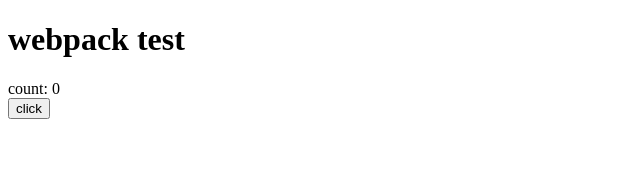
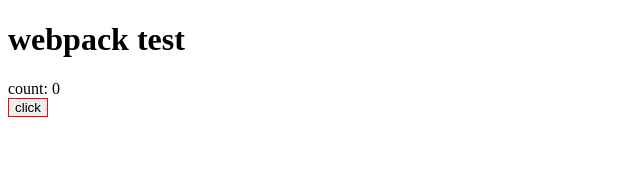
Before and after one commit to camelot1399/webpack-test, a React app: page / in a window 1280 px wide. Shown: the top 188 px of the page, without its empty margins (0-640 px from the left). Built offline with nearby package versions, Linux system fonts and the light colour scheme.

Commit message:
added webpack+css

```diff
--- a/package.json
+++ b/package.json
@@ -17,7 +17,9 @@
     "@types/react-dom": "^18.3.1",
     "@types/webpack": "^5.28.5",
     "@types/webpack-dev-server": "^4.7.2",
+    "css-loader": "^7.1.2",
     "html-webpack-plugin": "^5.6.3",
+    "style-loader": "^4.0.0",
     "ts-loader": "^9.5.1",
     "ts-node": "^10.9.2",
     "typescript": "^5.7.2",
--- /dev/null
+++ b/src/App.css
@@ -0,0 +1,3 @@
+button {
+  border: 1px solid red;
+}
--- a/src/App.tsx
+++ b/src/App.tsx
@@ -1,4 +1,6 @@
 import { useState } from "react";
+
+import "./App.css";
 
 const App = () => {
   const [count, setCount] = useState(0);
--- a/webpack.config.ts
+++ b/webpack.config.ts
@@ -38,6 +38,10 @@
     module: {
       rules: [
         {
+          test: /\.css$/i,
+          use: ["style-loader", "css-loader"],
+        },
+        {
           test: /\.tsx?$/,
           use: "ts-loader",
           exclude: /node_modules/,
```
Also changed, not shown: 1 other file (tests, documents, lock files or other folders).
